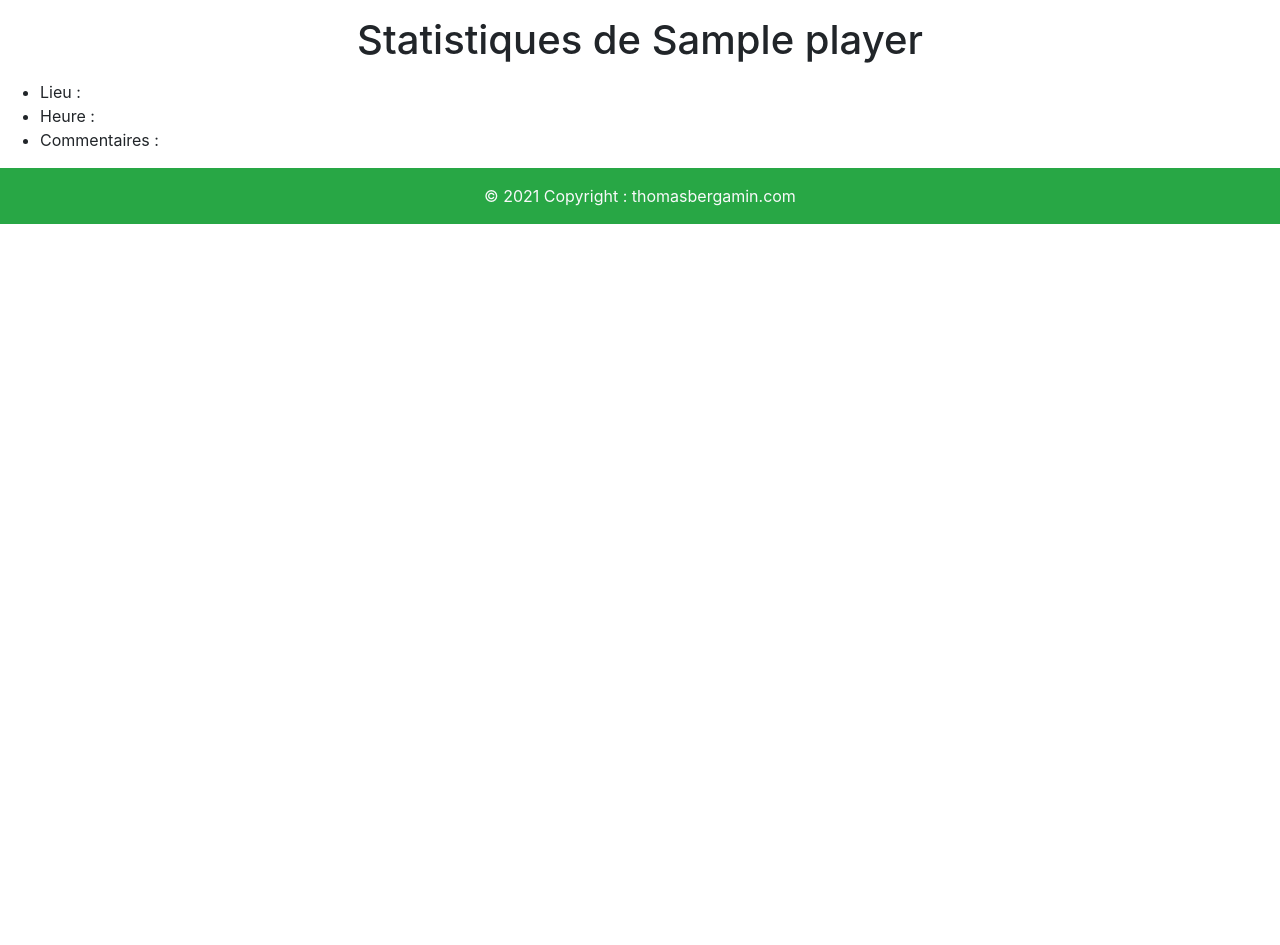
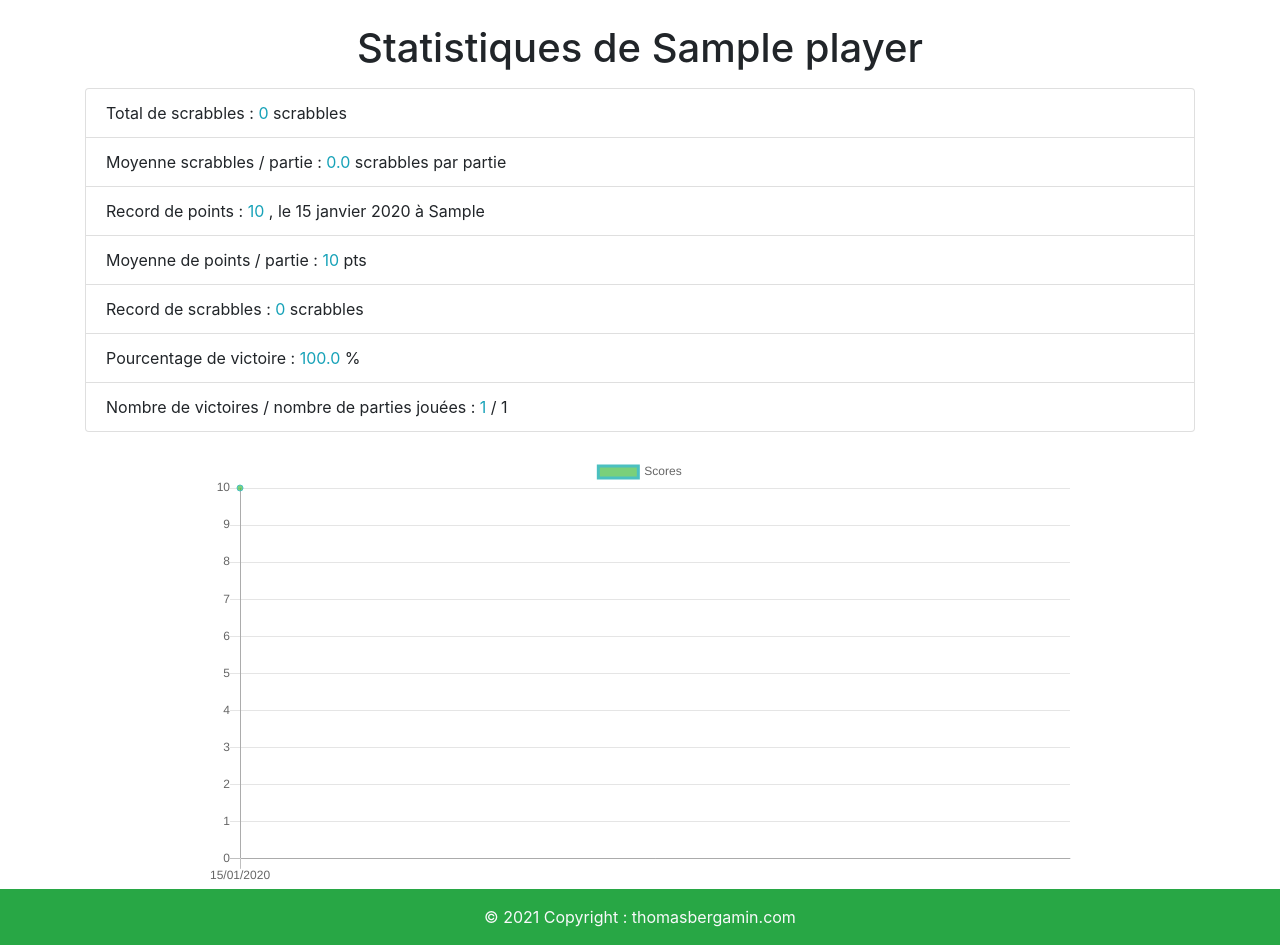
Before and after one commit to ThomasBergamin/scrabble-app, a Django app: page /players/stats/1 in a window 1280 px wide. Shown: the part 56-1001 px from the top of the page. Before the commit the page ends 280 px from the top, so only its background shows below. Run offline with Django 3.2, Linux system fonts and the light colour scheme; tables that the repository leaves empty hold one stand-in row (values such as "Sample post"); some libraries are stand-ins or nearby versions.

Commit message:
commit for github

```diff
--- /dev/null
+++ b/requirements.txt
@@ -0,0 +1,6 @@
+asgiref==3.3.1
+Django==3.1.7
+django-crispy-forms==1.11.1
+gunicorn==20.0.4
+pytz==2021.1
+sqlparse==0.4.1
--- a/scrabble/urls.py
+++ b/scrabble/urls.py
@@ -13,4 +13,5 @@ urlpatterns = [
     path('players/', PlayerList.as_view(), name='list_players'),
     path('players/stats/<player_id>', views.get_player_stats, name='get_stats'),
     path('stats/', views.get_stats, name='stats'),
+    path('test/', views.test_charts, name='test'),
 ]
--- a/scrabble/views.py
+++ b/scrabble/views.py
@@ -3,12 +3,32 @@ from django.views.generic import ListView, DetailView, UpdateView, DeleteView
 from django.shortcuts import get_object_or_404
 from django.urls import reverse_lazy
 from django.core.paginator import Paginator
+from datetime import datetime
 
 from .models import Game, GameStats, Player
 from .forms import GameForm, GameStatsForm, PlayerForm, AddGameForm
 
 
 # Create your views here.
+
+def test_charts(request):
+    # get all games stats player by player
+    games_stats = GameStats.objects.filter(joueur='1').order_by('partie__date')
+
+    # get list of all the scores + date for chart JS
+
+    list_scores = []
+    dates = []
+    for game in games_stats:
+        list_scores.append(game.score)
+        dates.append(game.partie.date.strftime("%d/%m/%Y"))
+
+    context = {
+        'list_scores': list_scores,
+        'dates': dates,
+    }
+    return render(request, 'test.html', context)
+
 
 def get_home(request):
     # get 10 last games in db
@@ -233,10 +253,60 @@ def get_game_detail(request, game_id):
 
 def get_player_stats(request, player_id):
 
-    # get all games player by player
-    games = GameStats.objects.filter(joueur=player_id)
-    print(games)
-    context = {'game': games}
+    # get all games stats player by player
+    games_stats = GameStats.objects.filter(joueur=player_id).order_by('partie__date')
+
+    # get list of all the scores + date for chart JS
+
+    list_scores = []
+    dates = []
+    for game in games_stats:
+        list_scores.append(game.score)
+        dates.append(game.partie.date.strftime("%d/%m/%Y"))
+
+    # get stats
+
+    total_scrabbles = 0
+    total_scores = 0
+    high_score = 0
+    high_score_scrabbles = 0
+
+    for game in games_stats:
+        total_scrabbles += game.nombre_scrabbles
+        total_scores += game.score
+        if game.score > high_score:
+            high_score = game.score
+        if game.nombre_scrabbles > high_score_scrabbles:
+            high_score_scrabbles = game.nombre_scrabbles
+
+    high_score_infos = GameStats.objects.get(score=high_score)
+    high_score_scrabbles_infos = GameStats.objects.filter(nombre_scrabbles=high_score_scrabbles).order_by('partie')[:1]
+
+    mean_scrabbles = round(total_scrabbles / len(games_stats), 2)
+    mean_score = int(round(total_scores/len(games_stats), 0))
+
+    number_games = len(games_stats)
+
+    # get number of game won
+
+    number_win = len(Game.objects.filter(gagnant=player_id))
+    percent_win = round((number_win / number_games) * 100, 1)
+
+    context = {
+        'game': games_stats,
+        'total_scrabbles': total_scrabbles,
+        'mean_scrabbles': mean_scrabbles,
+        'high_score': high_score,
+        'high_score_infos': high_score_infos,
+        'mean_score': mean_score,
+        'high_score_scrabbles': high_score_scrabbles,
+        'high_score_scrabbles_infos': high_score_scrabbles_infos,
+        'number_win': number_win,
+        'number_games': number_games,
+        'percent_win': percent_win,
+        'list_scores': list_scores,
+        'dates': dates,
+    }
     return render(request, 'player_stats.html', context)
 
 
@@ -250,6 +320,7 @@ def get_stats(request):
     high_score = 0
     scrabbles_hs = 0
     total_points = 0
+
 
     for stats in players_stats:
         # get high score + date
--- a/templates/base.html
+++ b/templates/base.html
@@ -59,8 +59,6 @@
   {% block content%}
   {% endblock content%}
 
-
-</body>
   <!-- Option 1: Bootstrap Bundle with Popper -->
   <script src="https://code.jquery.com/jquery-3.2.1.slim.min.js" integrity="sha384-KJ3o2DKtIkvYIK3UENzmM7KCkRr/rE9/Qpg6aAZGJwFDMVNA/GpGFF93hXpG5KkN" crossorigin="anonymous"></script>
   <script src="https://cdnjs.cloudflare.com/ajax/libs/popper.js/1.12.9/umd/popper.min.js" integrity="sha384-ApNbgh9B+Y1QKtv3Rn7W3mgPxhU9K/ScQsAP7hUibX39j7fakFPskvXusvfa0b4Q" crossorigin="anonymous"></script>
@@ -70,6 +68,13 @@
     <script src="https://cdn.jsdelivr.net/npm/@popperjs/core@2.6.0/dist/umd/popper.min.js" integrity="sha384-KsvD1yqQ1/1+IA7gi3P0tyJcT3vR+NdBTt13hSJ2lnve8agRGXTTyNaBYmCR/Nwi" crossorigin="anonymous"></script>
     <script src="https://cdn.jsdelivr.net/npm/bootstrap@5.0.0-beta2/dist/js/bootstrap.min.js" integrity="sha384-nsg8ua9HAw1y0W1btsyWgBklPnCUAFLuTMS2G72MMONqmOymq585AcH49TLBQObG" crossorigin="anonymous"></script>
     -->
+    <script src="https://cdn.jsdelivr.net/npm/chart.js@2.9.4/dist/Chart.js"></script>
+    <script src="https://cdn.jsdelivr.net/npm/chart.js@2.9.4/dist/Chart.min.js"></script>
+
+</body>
+
+
+
 
 <footer class='footer bg-success'>
   <div class='container mx-auto'>
--- a/templates/player_stats.html
+++ b/templates/player_stats.html
@@ -1,12 +1,69 @@
 {% extends "base.html" %}
 
 {% block content %}
-    <h1 class='text-center my-3'>Statistiques de {{game.0.joueur}}</h1>
-    <ul>
-    	<li>Lieu :</li>
-        <li>Heure : </li>
-    	<li>Commentaires : </li>
+
+<div class="container my-4">
+
+<div class="row">
+  <div class="col">
+
+    <h1 class='text-center mb-3'>Statistiques de {{game.0.joueur}}</h1>
+
+  </div>
+
+</div>
+<div class="row">
+  <div class="col">
+    <ul class="list-group">
+      <li class="list-group-item">Total de scrabbles : <span class="text-info">{{total_scrabbles}}</span>  scrabbles</li>
+      <li class="list-group-item">Moyenne scrabbles / partie : <span class="text-info">{{mean_scrabbles}}</span> scrabbles par partie </li>
+      <li class="list-group-item">Record de points : <span class="text-info">{{high_score}}</span> , le {{high_score_infos.partie.date}} à {{high_score_infos.partie.lieu}} </li>
+      <li class="list-group-item">Moyenne de points / partie : <span class="text-info">{{mean_score}}</span>  pts</li>
+      <li class="list-group-item">Record de scrabbles : <span class="text-info">{{high_score_scrabbles}}</span>  scrabbles</li>
+      <li class="list-group-item">Pourcentage de victoire : <span class="text-info">{{percent_win}}</span>  %</li>
+      <li class="list-group-item">Nombre de victoires / nombre de parties jouées : <span class="text-info">{{number_win}}</span>  / {{number_games}}</li>
     </ul>
+  </div>
+
+</div>
+</div>
 
 
+
+<div class="container" id="container" style="width: 70%;">
+    <canvas id="myChart" width="400" height="200"></canvas>
+  </div>
+
+  <script src="https://cdn.jsdelivr.net/npm/chart.js@2.9.3/dist/Chart.min.js"></script>
+  <script>
+  var ctx = document.getElementById('myChart');
+  var myChart = new Chart(ctx, {
+      type: 'line',
+      data: {
+          labels: {{dates | safe}},
+          datasets: [{
+              label: 'Scores',
+              data: {{list_scores | safe }},
+              backgroundColor: [
+               'rgba(66, 188, 66, 0.7)',
+             ],
+              fill: true,
+              lineTension: 0,
+              borderColor: 'rgba(75, 192, 192, 1)',
+          }]
+      },
+      options: {
+        responsive:true,
+          scales: {
+              yAxes: [{
+                  ticks: {
+                      beginAtZero: true
+                  }
+              }]
+          }
+      }
+  });
+  </script>
+  </script>
+
 {% endblock %}
```
Also changed, not shown: scrabble_app/settings.py (+8 -4 lines), templates/list_players.html (+4 -4 lines), templates/test.html (added, +43 -0 lines), 1 other file. Lines whose indentation alone changed are shown as unchanged.
